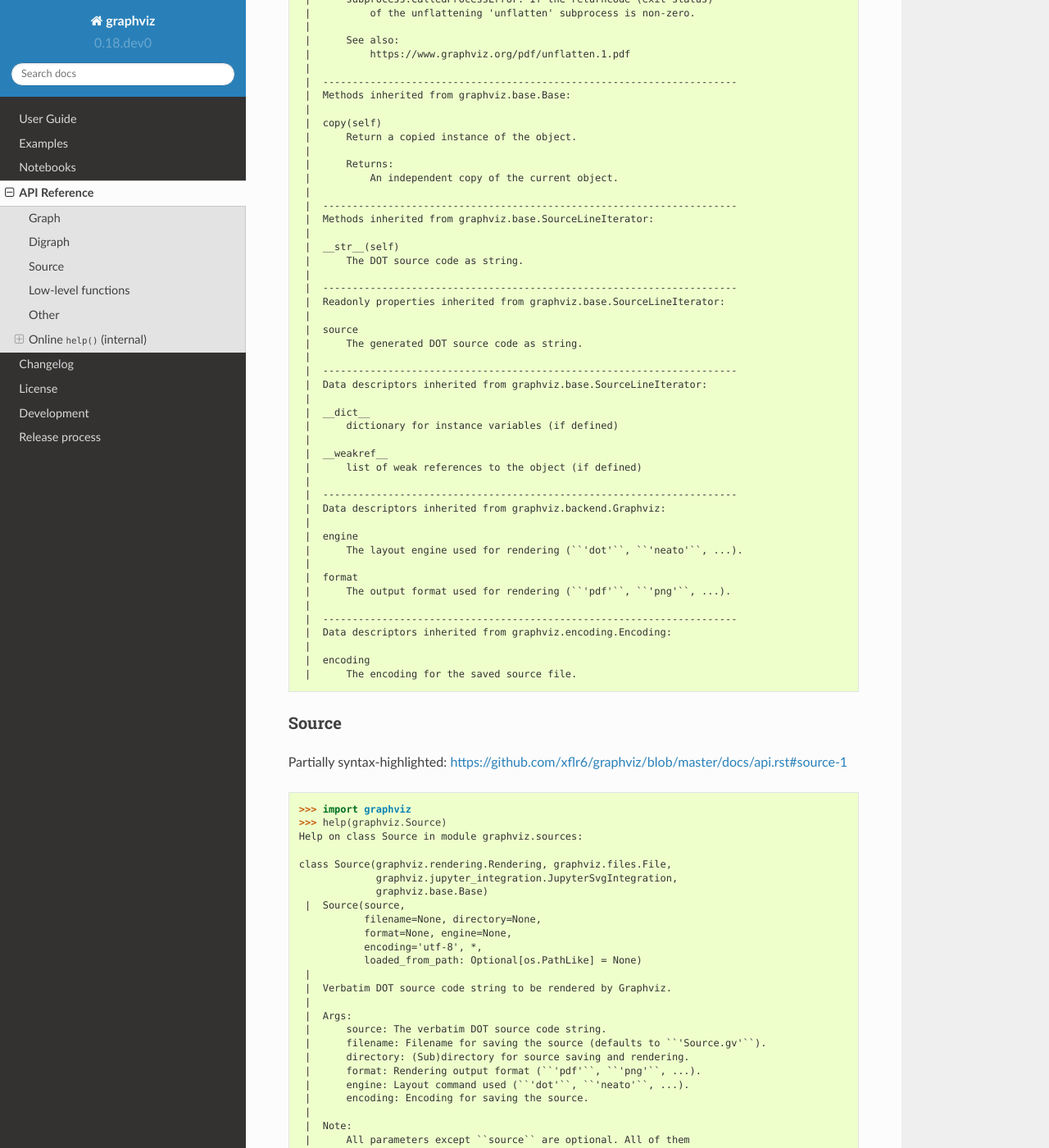
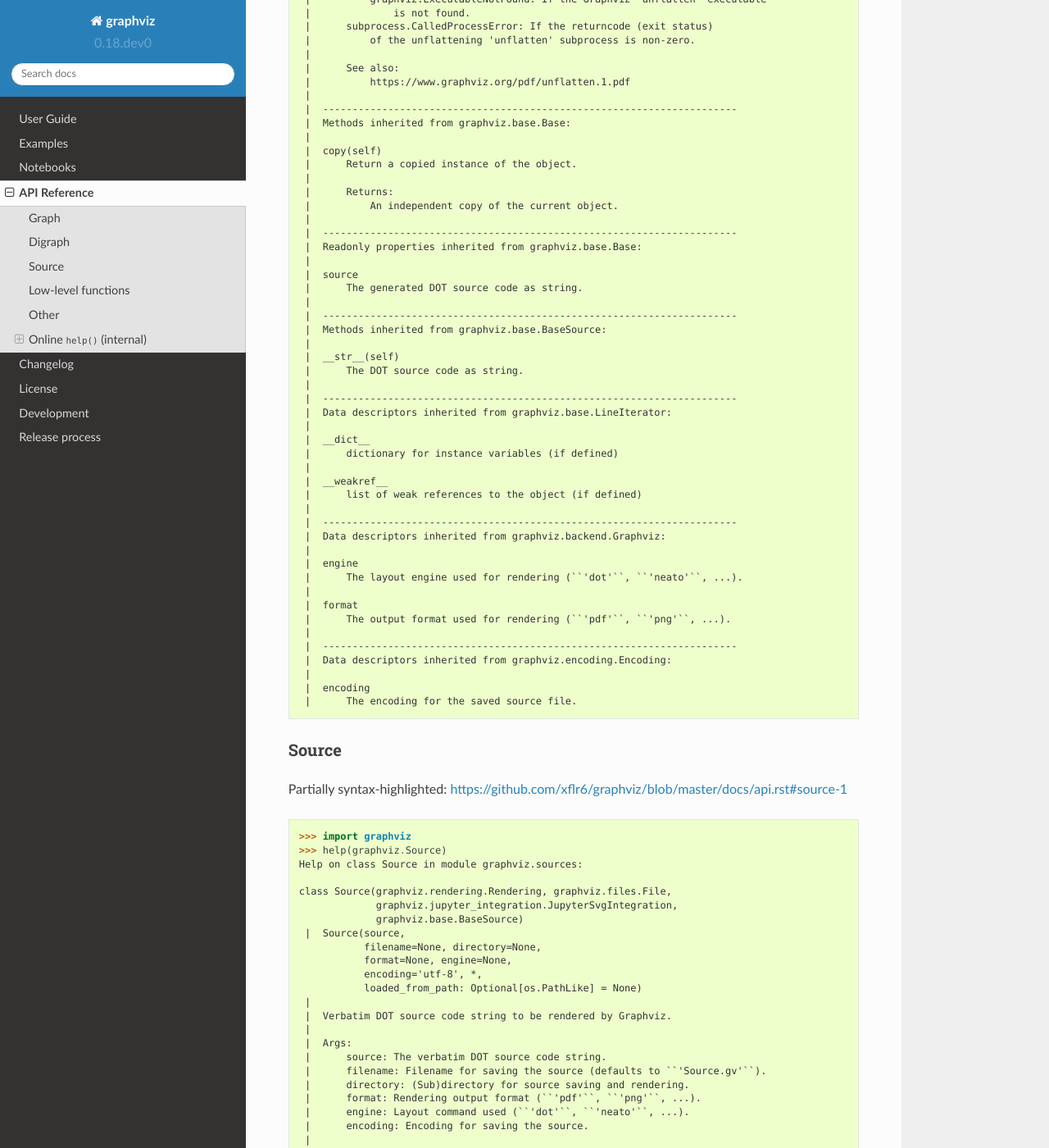
Before and after one commit to xflr6/graphviz, a Sphinx documentation site: the page built from docs/api.rst, in a window 1280 px wide and 1400 px high, scrolled down 16639 px. Shown: the whole window at 82% size. Built offline with Sphinx 7.4.7 and the Read the Docs theme 2.0.0, drawn with Linux system fonts in a browser that asks for light colours; the version number is read from the project's files by our own code; some of the changed text lies outside the part shown.

Commit message:
add BaseSource leaving deciding on implementing iter() .source to subclasses

```diff
--- a/docs/api.rst
+++ b/docs/api.rst
@@ -187,7 +187,8 @@ https://github.com/xflr6/graphviz/blob/master/docs/api.rst#graph-1
      |      graphviz.rendering.Pipe
      |      graphviz.unflattening.Unflatten
      |      graphviz.base.Base
-     |      graphviz.base.SourceLineIterator
+     |      graphviz.base.BaseSource
+     |      graphviz.base.LineIterator
      |      graphviz.backend.Graphviz
      |      graphviz.encoding.Encoding
      |      graphviz.backend.View
@@ -508,19 +509,19 @@ https://github.com/xflr6/graphviz/blob/master/docs/api.rst#graph-1
      |          An independent copy of the current object.
      |
      |  ----------------------------------------------------------------------
-     |  Methods inherited from graphviz.base.SourceLineIterator:
+     |  Readonly properties inherited from graphviz.base.Base:
+     |
+     |  source
+     |      The generated DOT source code as string.
+     |
+     |  ----------------------------------------------------------------------
+     |  Methods inherited from graphviz.base.BaseSource:
      |
      |  __str__(self)
      |      The DOT source code as string.
      |
      |  ----------------------------------------------------------------------
-     |  Readonly properties inherited from graphviz.base.SourceLineIterator:
-     |
-     |  source
-     |      The generated DOT source code as string.
-     |
-     |  ----------------------------------------------------------------------
-     |  Data descriptors inherited from graphviz.base.SourceLineIterator:
+     |  Data descriptors inherited from graphviz.base.LineIterator:
      |
      |  __dict__
      |      dictionary for instance variables (if defined)
@@ -598,7 +599,8 @@ https://github.com/xflr6/graphviz/blob/master/docs/api.rst#digraph-1
      |      graphviz.rendering.Pipe
      |      graphviz.unflattening.Unflatten
      |      graphviz.base.Base
-     |      graphviz.base.SourceLineIterator
+     |      graphviz.base.BaseSource
+     |      graphviz.base.LineIterator
      |      graphviz.backend.Graphviz
      |      graphviz.encoding.Encoding
      |      graphviz.backend.View
@@ -918,19 +920,19 @@ https://github.com/xflr6/graphviz/blob/master/docs/api.rst#digraph-1
      |          An independent copy of the current object.
      |
      |  ----------------------------------------------------------------------
-     |  Methods inherited from graphviz.base.SourceLineIterator:
+     |  Readonly properties inherited from graphviz.base.Base:
+     |
+     |  source
+     |      The generated DOT source code as string.
+     |
+     |  ----------------------------------------------------------------------
+     |  Methods inherited from graphviz.base.BaseSource:
      |
      |  __str__(self)
      |      The DOT source code as string.
      |
      |  ----------------------------------------------------------------------
-     |  Readonly properties inherited from graphviz.base.SourceLineIterator:
-     |
-     |  source
-     |      The generated DOT source code as string.
-     |
-     |  ----------------------------------------------------------------------
-     |  Data descriptors inherited from graphviz.base.SourceLineIterator:
+     |  Data descriptors inherited from graphviz.base.LineIterator:
      |
      |  __dict__
      |      dictionary for instance variables (if defined)
@@ -969,7 +971,7 @@ https://github.com/xflr6/graphviz/blob/master/docs/api.rst#source-1
     <BLANKLINE>
     class Source(graphviz.rendering.Rendering, graphviz.files.File,
                  graphviz.jupyter_integration.JupyterSvgIntegration,
-                 graphviz.base.Base)
+                 graphviz.base.BaseSource)
      |  Source(source,
                filename=None, directory=None,
                format=None, engine=None,
@@ -1000,7 +1002,8 @@ https://github.com/xflr6/graphviz/blob/master/docs/api.rst#source-1
      |      graphviz.rendering.Pipe
      |      graphviz.unflattening.Unflatten
      |      graphviz.base.Base
-     |      graphviz.base.SourceLineIterator
+     |      graphviz.base.BaseSource
+     |      graphviz.base.LineIterator
      |      graphviz.backend.Graphviz
      |      graphviz.encoding.Encoding
      |      graphviz.backend.View
@@ -1232,13 +1235,13 @@ https://github.com/xflr6/graphviz/blob/master/docs/api.rst#source-1
      |          An independent copy of the current object.
      |
      |  ----------------------------------------------------------------------
-     |  Methods inherited from graphviz.base.SourceLineIterator:
+     |  Methods inherited from graphviz.base.BaseSource:
      |
      |  __str__(self)
      |      The DOT source code as string.
      |
      |  ----------------------------------------------------------------------
-     |  Data descriptors inherited from graphviz.base.SourceLineIterator:
+     |  Data descriptors inherited from graphviz.base.LineIterator:
      |
      |  __dict__
      |      dictionary for instance variables (if defined)
--- a/docs/development.rst
+++ b/docs/development.rst
@@ -87,8 +87,8 @@ Use ``help()`` in the REPL to shows/structure methods and attributes in depdende
 
 .. tip::
 
-    In the above, cooperative multiple inheritance classes reveal their MRO structure
-    and methods are shown in **method resolution order** (MRO),
+    In the above, cooperative multiple inheritance classes reveal their
+    (diamon) MRO structure and methods are shown in **method resolution order** (MRO),
     which should be an extension of their dependency relation...
 
     TLDR; you might find this presentation helps to follow the implementation.
```
Also changed, not shown: 3 other files.
